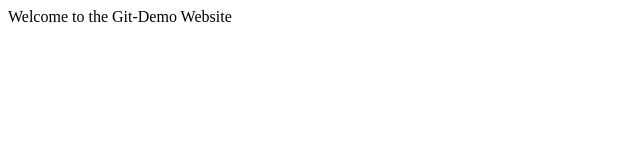
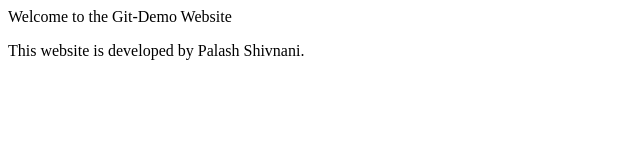
Before and after one commit to palxsh01/Git-Demo, a plain HTML site: page index.html in a window 1280 px wide. Shown: the whole page, without its empty margins (0-640 px from the left). Drawn offline with Linux system fonts and the light colour scheme.

Commit message:
Added paragraph to index

```diff
--- a/index.html
+++ b/index.html
@@ -1,3 +1,6 @@
 <header>
     Welcome to the Git-Demo Website
 </header>
+<p>
+    This website is developed by Palash Shivnani.
+</p>
```
